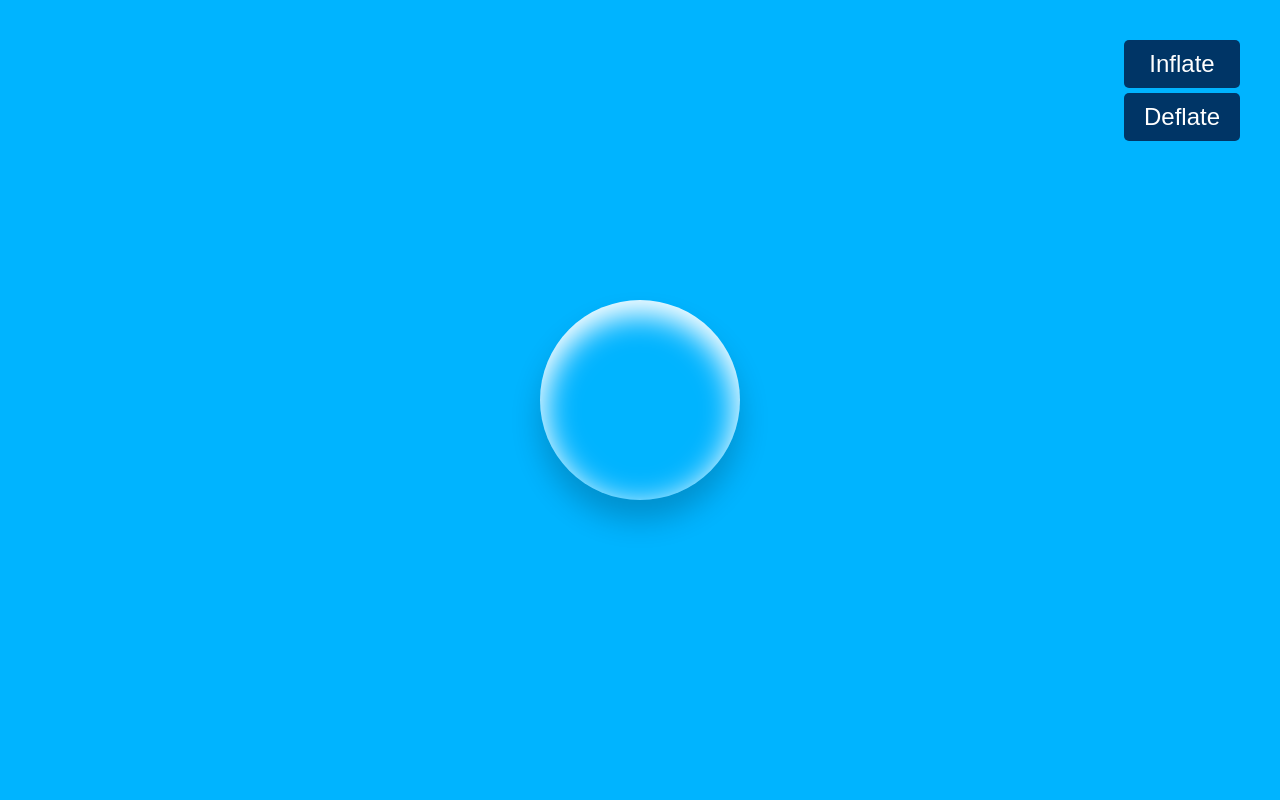
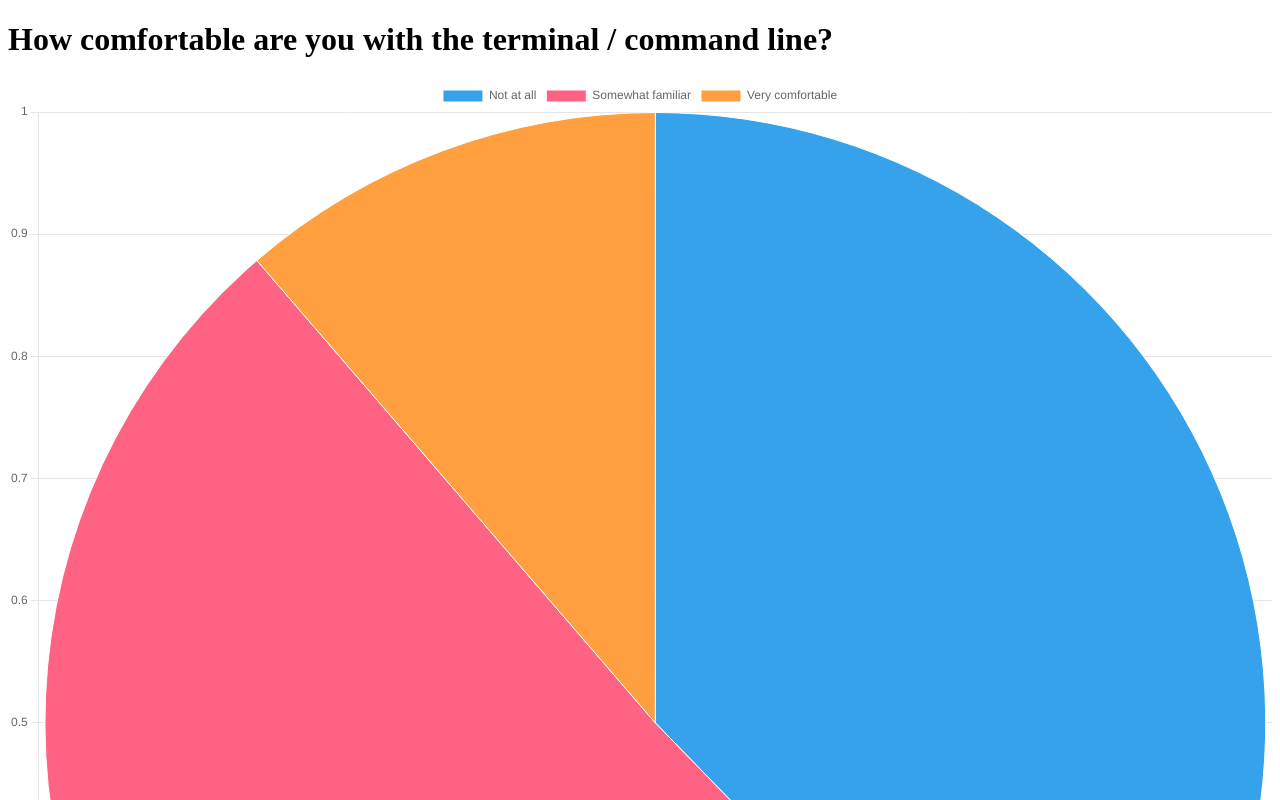
Before and after one commit to sergiopantoja/cse2004-website1, a plain HTML site: page index.html in a window 1280 px wide. Shown: the top 800 px of the page. Drawn offline with nearby package versions, Linux system fonts and the light colour scheme.

Commit message:
Add files via upload

```diff
--- a/index.html
+++ b/index.html
@@ -1,86 +1,38 @@
-<style>
-  body {
-    display: grid;
-    place-content: center;
-    background: #00b4ff;
-  }
+<!DOCTYPE html>
+<html lang="en">
+<head>
+  <meta charset="UTF-8">
+  <meta name="viewport" content="width=device-width, initial-scale=1.0">
+  <title>Charting some class data</title>
+</head>
+<body>
+  <div>
+    <h1>How comfortable are you with the terminal / command line?</h1>
+    <canvas id="myChart"></canvas>
+  </div>
 
-  .bubble {
-    position: relative;
-    height: 200px;
-    width: 200px;
-    border-radius: 50%;
-    box-shadow: 0 20px 30px rgba(0, 0, 0, 0.2), inset 0px 10px 30px 5px rgba(255, 255, 255, 1);
+  <script src="https://cdn.jsdelivr.net/npm/chart.js"></script>
+  <script>
+    const context = document.querySelector('#myChart')
 
-    transition: transform 0.5s;
-  }
-
-  aside {
-    display: flex;
-    flex-direction: column;
-    gap: 5px;
-    position: fixed;
-    top: 40px;
-    right: 40px;
-  }
-
-  button {
-    padding: 10px 20px;
-    border: none;
-    border-radius: 5px;
-    background-color: #003566;
-    color: white;
-    cursor: pointer;
-    font-size: 24px;
-  }
-
-  button:hover {
-    background-color: #00539c;
-  }
-</style>
-
-<div class="bubble"></div>
-
-<aside>
-  <button type="button" id="inflate">Inflate</button>
-  <button type="button" id="deflate">Deflate</button>
-</aside>
-
-<script>
-  const inflateButton = document.querySelector('#inflate')
-  const deflateButton = document.querySelector('#deflate')
-  const bubble = document.querySelector('.bubble')
-
-  let scale = 1
-
-  const inflate = () => {
-    if (scale > 3) {
-      bubble.style.display = 'none'
-
-      new Audio('pop.mp3').play()
-    } else {
-      scale *= 1.3
-      bubble.style.transform = `scale(${scale})`
-
-      new Audio('inflate.mp3').play()
-    }
-  }
-
-  const deflate = () => {
-    scale *= 0.7
-    bubble.style.transform = `scale(${scale})`
-
-    new Audio('deflate.mp3').play()
-  }
-
-  inflateButton.addEventListener('click', inflate)
-  deflateButton.addEventListener('click', deflate)
-
-  window.addEventListener('keydown', (event) => {
-    if (event.key === 'ArrowUp') {
-      inflate()
-    } else if (event.key === 'ArrowDown') {
-      deflate()
-    }
-  })
-</script>
+    new Chart(context, {
+      type: 'pie',
+      data: {
+        labels: ['Not at all', 'Somewhat familiar', 'Very comfortable'],
+        datasets: [{
+          label: '# of Votes',
+          data: [20, 27, 6],
+          borderWidth: 1
+        }]
+      },
+      options: {
+        scales: {
+          y: {
+            beginAtZero: true
+          }
+        }
+      }
+    })
+  </script>
+</body>
+</html>
```
